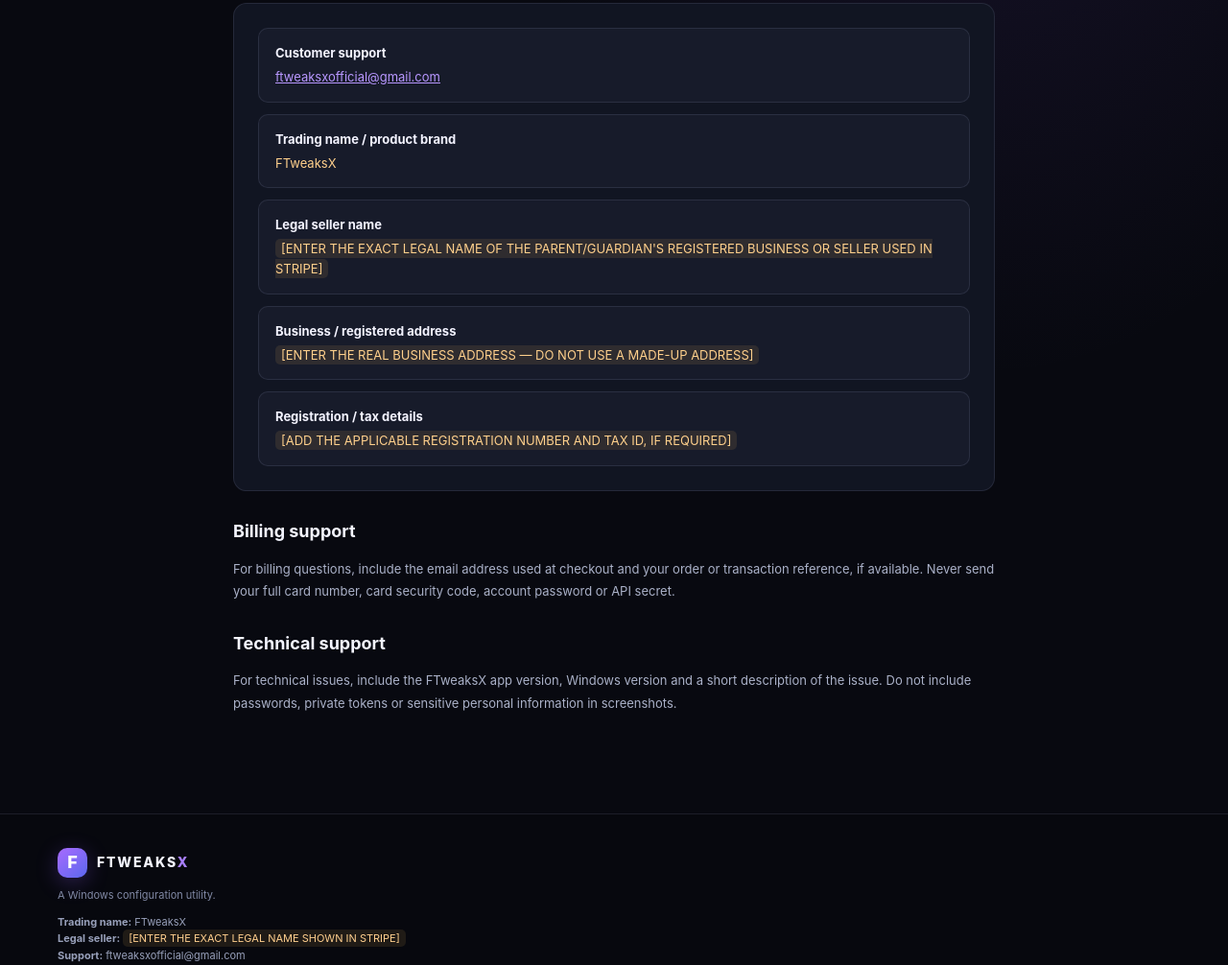
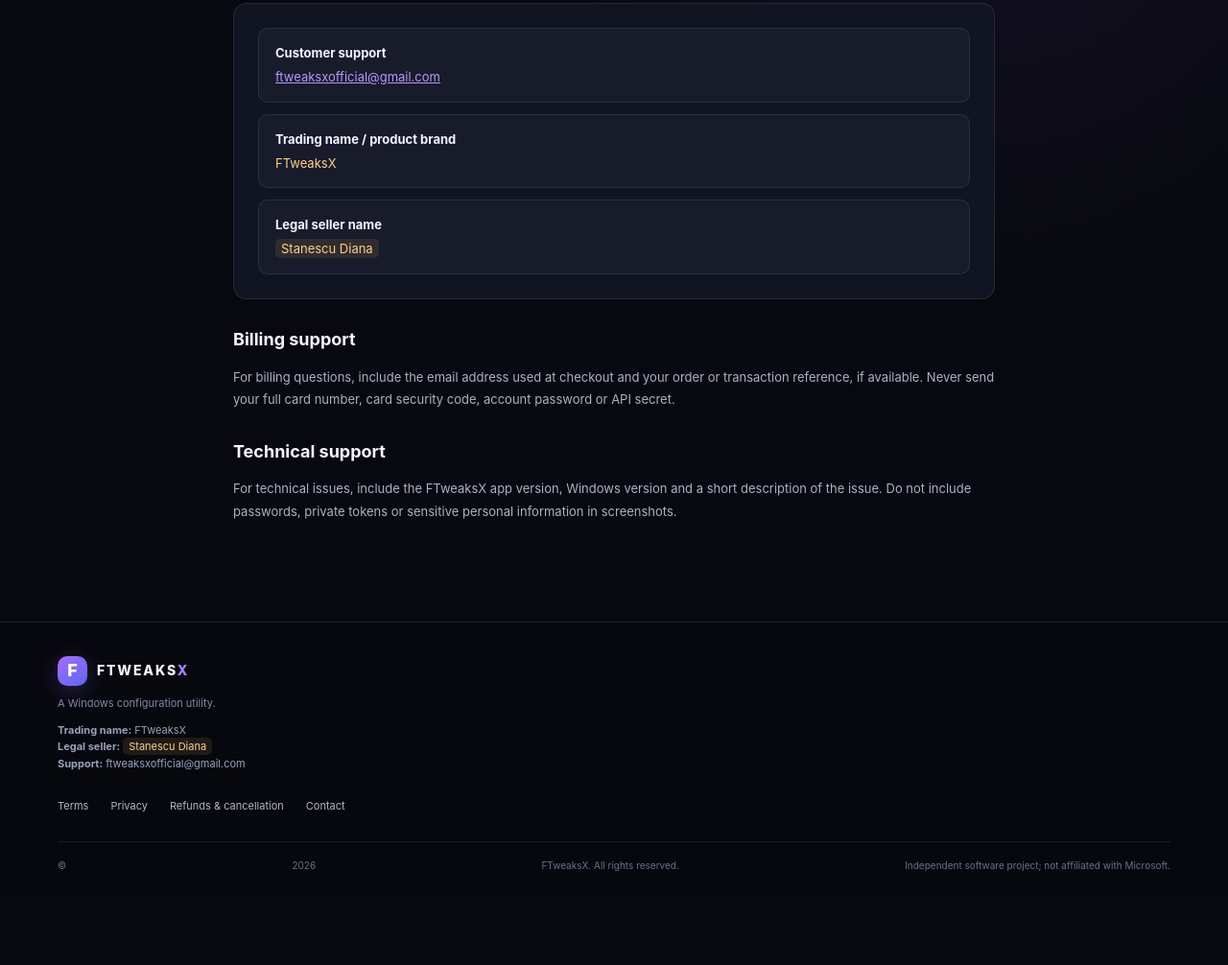
Before and after one commit to FTweaksX/ftweaksx-site, a plain HTML site: page contact.html in a window 1280 px wide. Shown: the part 315-1321 px from the top of the page at 96% size. After the commit the page ends 1245 px from the top, so only its background shows below. Drawn offline with Linux system fonts and the light colour scheme.

Commit message:
contact.html

```diff
--- a/contact.html
+++ b/contact.html
@@ -9,9 +9,7 @@
 <div class="legal-card contact-list">
   <div class="contact-row"><strong>Customer support</strong><span><a class="inline" href="mailto:ftweaksxofficial@gmail.com">ftweaksxofficial@gmail.com</a></span></div>
   <div class="contact-row"><strong>Trading name / product brand</strong><span>FTweaksX</span></div>
-  <div class="contact-row"><strong>Legal seller name</strong><span class="todo">[ENTER THE EXACT LEGAL NAME OF THE PARENT/GUARDIAN'S REGISTERED BUSINESS OR SELLER USED IN STRIPE]</span></div>
-  <div class="contact-row"><strong>Business / registered address</strong><span class="todo">[ENTER THE REAL BUSINESS ADDRESS — DO NOT USE A MADE-UP ADDRESS]</span></div>
-  <div class="contact-row"><strong>Registration / tax details</strong><span class="todo">[ADD THE APPLICABLE REGISTRATION NUMBER AND TAX ID, IF REQUIRED]</span></div>
+  <div class="contact-row"><strong>Legal seller name</strong><span class="todo">Stanescu Diana</span></div>
 </div>
 <h2>Billing support</h2><p>For billing questions, include the email address used at checkout and your order or transaction reference, if available. Never send your full card number, card security code, account password or API secret.</p>
 <h2>Technical support</h2><p>For technical issues, include the FTweaksX app version, Windows version and a short description of the issue. Do not include passwords, private tokens or sensitive personal information in screenshots.</p>
@@ -20,7 +18,7 @@
     <a class="brand" href="index.html"><span class="brand-mark">F</span><span>FTWEAKS<span class="brand-x">X</span></span></a>
     <p>A Windows configuration utility.</p>
     <div class="footer-entity"><strong>Trading name:</strong> FTweaksX</div>
-    <div class="footer-entity"><strong>Legal seller:</strong> <span class="todo">[ENTER THE EXACT LEGAL NAME SHOWN IN STRIPE]</span></div>
+    <div class="footer-entity"><strong>Legal seller:</strong> <span class="todo">Stanescu Diana</span></div>
     <div class="footer-entity"><strong>Support:</strong> <a class="inline" href="mailto:ftweaksxofficial@gmail.com">ftweaksxofficial@gmail.com</a></div>
   </div>
   <div class="footer-links"><a href="terms.html">Terms</a><a href="privacy.html">Privacy</a><a href="refunds.html">Refunds &amp; cancellation</a><a href="contact.html">Contact</a></div>
```
